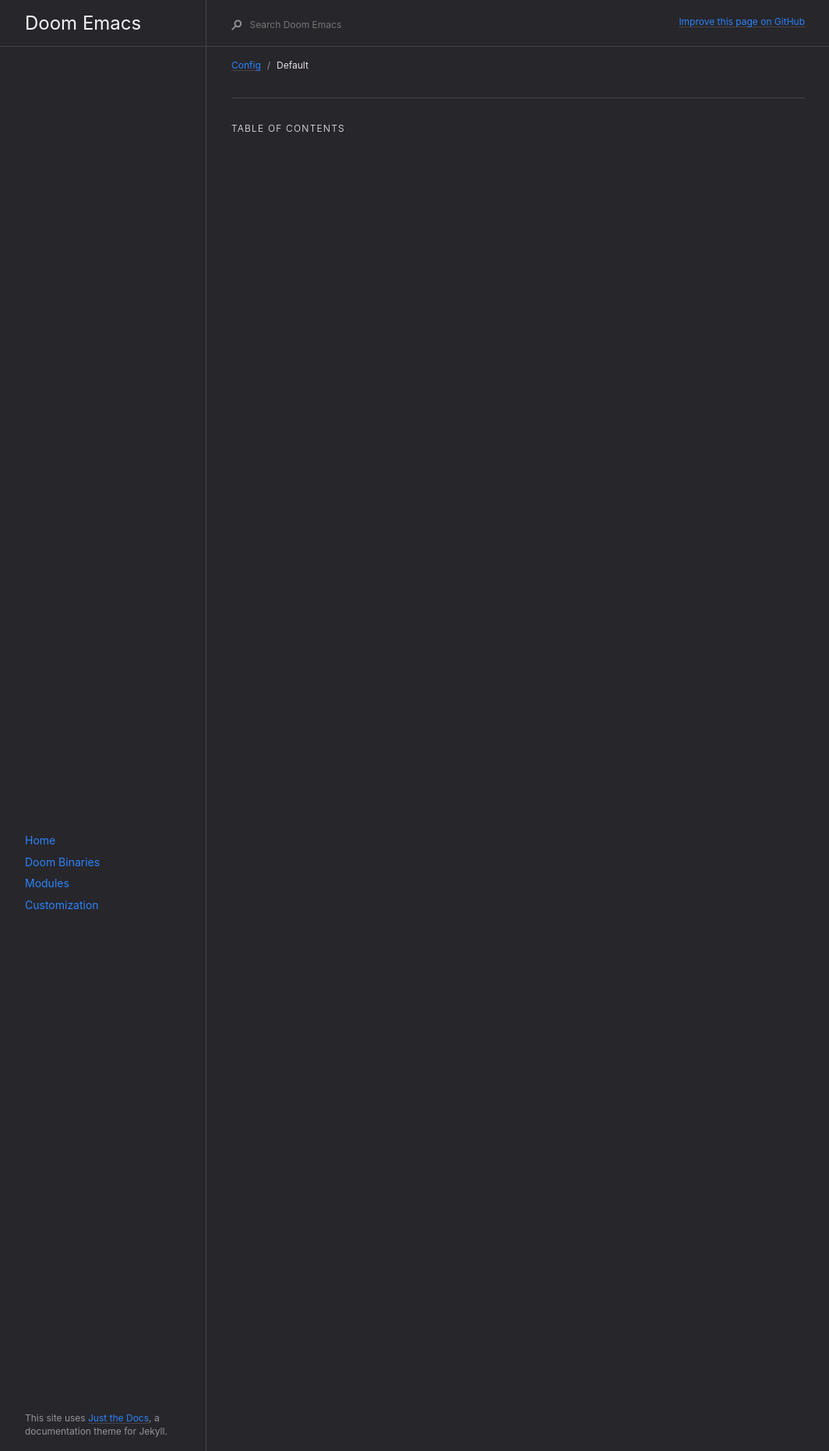
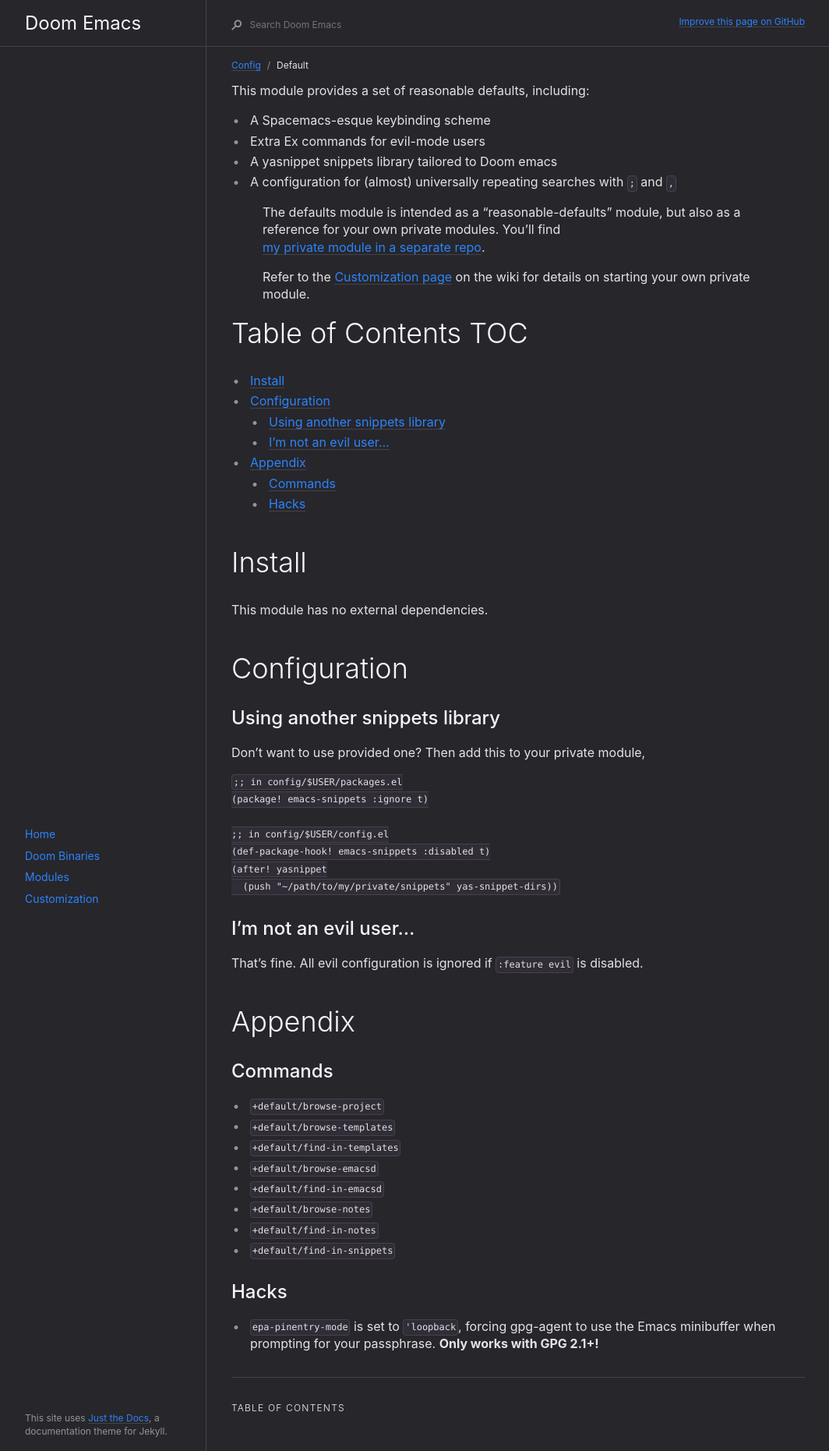
Before and after one commit to VentGrey/doom-emacs-docs, a Jekyll site: the page built from docs/modules/config/default/default.md, in a window 1280 px wide. Shown: the whole page at 78% size, without its empty margins (91-1155 px from the left). Built offline with Jekyll 4.4.1, drawn with Linux system fonts in a browser that asks for light colours.

Commit message:
added config modules

````diff
--- a/docs/modules/config/default/default.md
+++ b/docs/modules/config/default/default.md
@@ -4,5 +4,77 @@ title: Default
 nav_order: 3
 has_children: true
 parent: Config
-permalink: /docs/modules/default
+permalink: /docs/modules/config/default
 ---
+
+This module provides a set of reasonable defaults, including:
+
+  - A Spacemacs-esque keybinding scheme
+  - Extra Ex commands for evil-mode users
+  - A yasnippet snippets library tailored to Doom emacs
+  - A configuration for (almost) universally repeating searches with `;`
+    and `,`
+
+> The defaults module is intended as a "reasonable-defaults" module, but
+> also as a reference for your own private modules. You'll find [my
+> private module in a separate
+> repo](https://github.com/hlissner/doom-emacs-private).
+>
+> Refer to the [Customization
+> page](https://github.com/hlissner/doom-emacs/wiki/Customization) on
+> the wiki for details on starting your own private module.
+
+# Table of Contents <span class="tag" data-tag-name="TOC"><span class="smallcaps">TOC</span></span>
+
+  - [Install](#install)
+  - [Configuration](#configuration)
+      - [Using another snippets
+        library](#using-another-snippets-library)
+      - [I'm not an evil user…](#im-not-an-evil-user)
+  - [Appendix](#appendix)
+      - [Commands](#commands)
+      - [Hacks](#hacks)
+
+# Install
+
+This module has no external dependencies.
+
+# Configuration
+
+## Using another snippets library
+
+Don't want to use provided one? Then add this to your private module,
+
+``` commonlisp
+;; in config/$USER/packages.el
+(package! emacs-snippets :ignore t)
+
+;; in config/$USER/config.el
+(def-package-hook! emacs-snippets :disabled t)
+(after! yasnippet
+  (push "~/path/to/my/private/snippets" yas-snippet-dirs))
+```
+
+## I'm not an evil user…
+
+That's fine. All evil configuration is ignored if `:feature evil` is
+disabled.
+
+# Appendix
+
+## Commands
+
+  - `+default/browse-project`
+  - `+default/browse-templates`
+  - `+default/find-in-templates`
+  - `+default/browse-emacsd`
+  - `+default/find-in-emacsd`
+  - `+default/browse-notes`
+  - `+default/find-in-notes`
+  - `+default/find-in-snippets`
+
+## Hacks
+
+  - `epa-pinentry-mode` is set to `'loopback`, forcing gpg-agent to use
+    the Emacs minibuffer when prompting for your passphrase. **Only
+    works with GPG 2.1+\!**
````
Also changed, not shown: docs/modules/config/literate/literate.md (+10 -0 lines).
